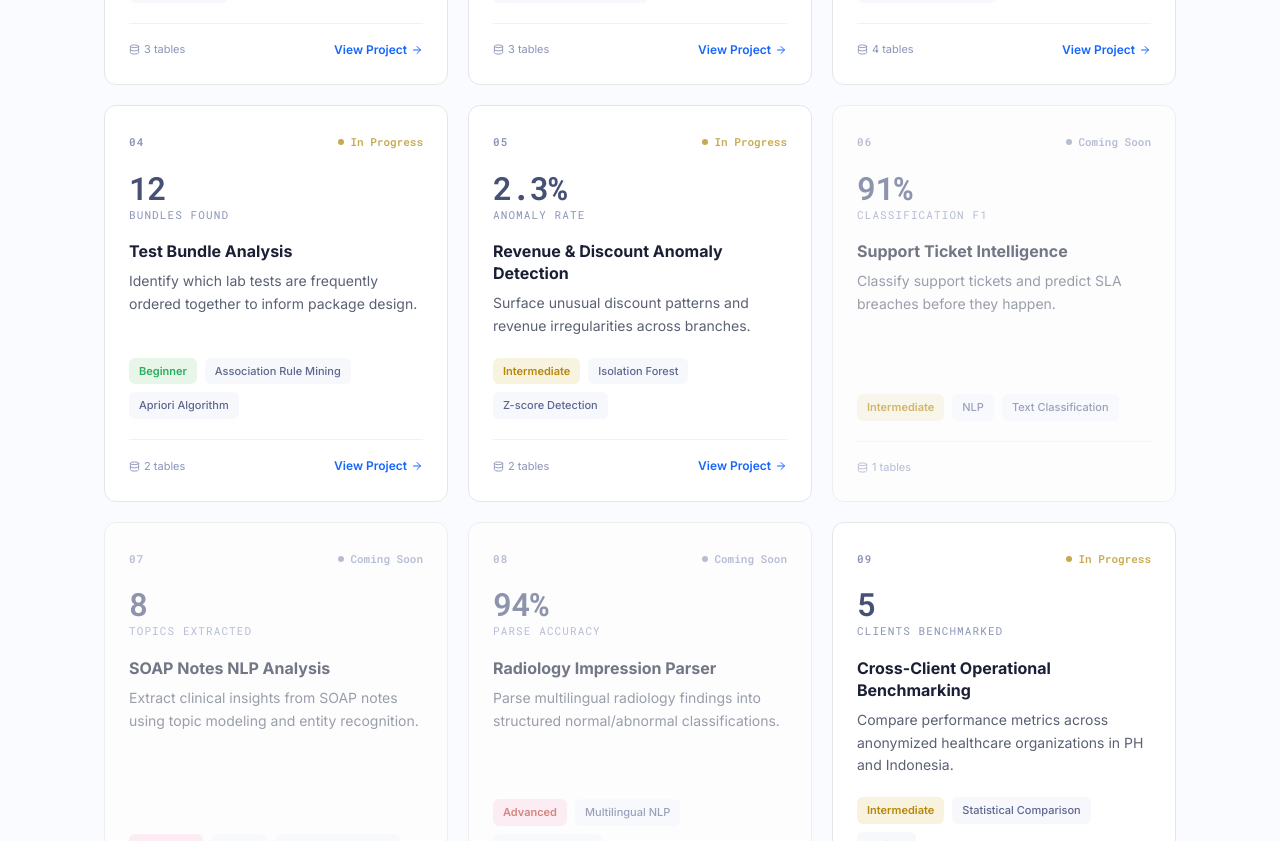
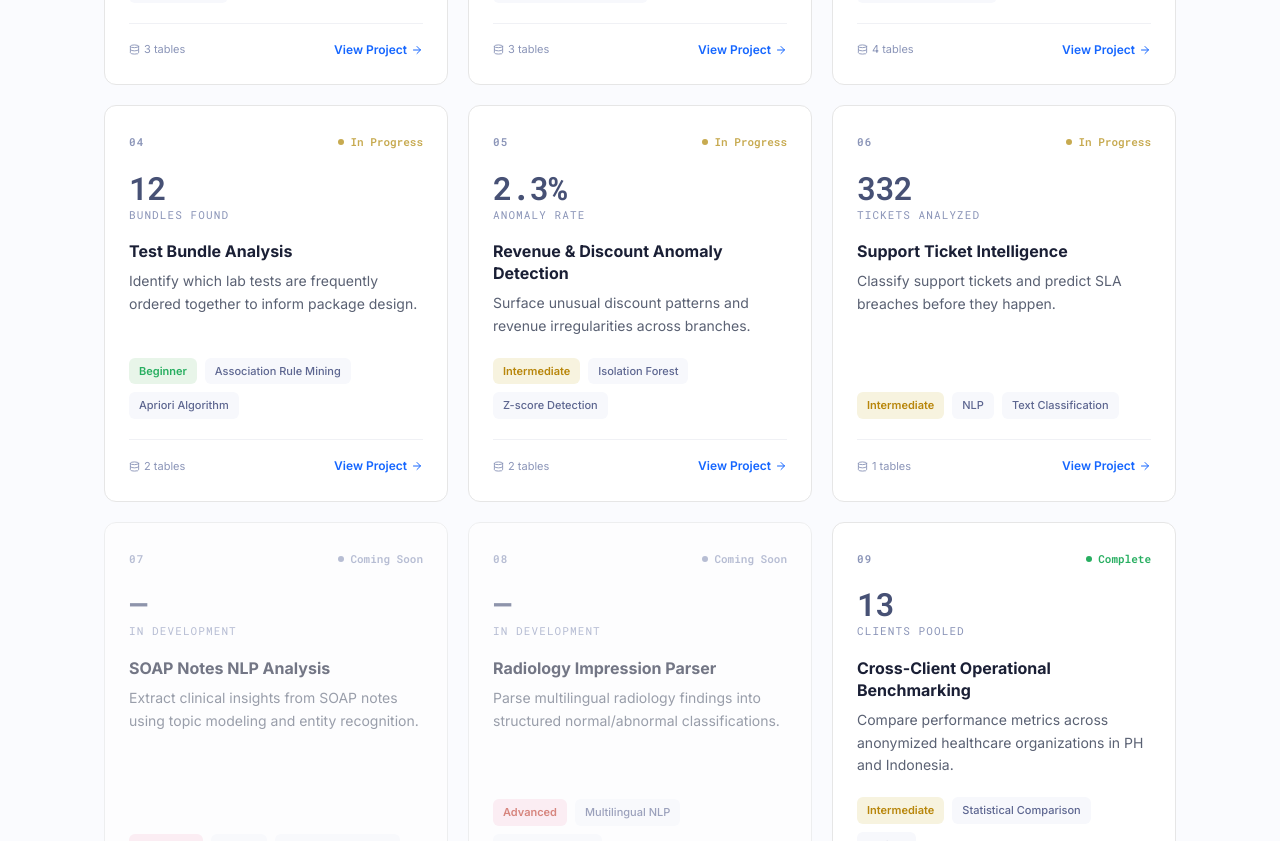
Before and after one commit to OrangeJuice023/dashlabs-sample-project, a Next.js app: page /projects in a window 1280 px wide. Shown: the part 760-1601 px from the top of the page. Built offline with nearby package versions, Linux system fonts and the light colour scheme.

Commit message:
Update projects.ts

```diff
--- a/src/content/projects.ts
+++ b/src/content/projects.ts
@@ -20,7 +20,7 @@ export const projects: ProjectMeta[] = [
     title: "Lab Turnaround Time Predictor",
     tagline: "Predict service completion delays before they affect patient experience.",
     difficulty: "Beginner",
-    status: "complete",
+    status: "in-progress",
     clients: ["All Clients"],
     tables: ["patient_services", "patients", "orders"],
     techniques: ["Linear Regression", "Random Forest Regressor", "Gradient Boosting"],
@@ -72,11 +72,11 @@ export const projects: ProjectMeta[] = [
     title: "Support Ticket Intelligence",
     tagline: "Classify support tickets and predict SLA breaches before they happen.",
     difficulty: "Intermediate",
-    status: "placeholder",
+    status: "in-progress",
     clients: ["Kalix"],
     tables: ["patient_services"],
     techniques: ["NLP", "Text Classification", "SLA Breach Prediction"],
-    keyMetric: { value: "91%", label: "Classification F1" },
+    keyMetric: { value: "332", label: "Tickets Analyzed" },
     color: "bg-[#F7F3DF]",
   },
   {
@@ -89,7 +89,7 @@ export const projects: ProjectMeta[] = [
     clients: ["ARDI Health Services"],
     tables: ["patient_services"],
     techniques: ["TF-IDF", "LDA Topic Modeling", "Named Entity Recognition"],
-    keyMetric: { value: "8", label: "Topics Extracted" },
+    keyMetric: { value: "—", label: "In Development" },
     color: "bg-[#FCE4EC]",
   },
   {
@@ -102,7 +102,7 @@ export const projects: ProjectMeta[] = [
     clients: ["Klinik dr. Hondo Supeno"],
     tables: ["patient_service_results"],
     techniques: ["Multilingual NLP", "Regex Extraction", "Bahasa Indonesia Processing"],
-    keyMetric: { value: "94%", label: "Parse Accuracy" },
+    keyMetric: { value: "—", label: "In Development" },
     color: "bg-[#FCE4EC]",
   },
   {
@@ -111,11 +111,11 @@ export const projects: ProjectMeta[] = [
     title: "Cross-Client Operational Benchmarking",
     tagline: "Compare performance metrics across anonymized healthcare organizations in PH and Indonesia.",
     difficulty: "Intermediate",
-    status: "in-progress",
+    status: "complete",
     clients: ["All Clients"],
     tables: ["patient_services", "orders", "patient_service_results"],
     techniques: ["Statistical Comparison", "ANOVA", "Multi-source Normalization"],
-    keyMetric: { value: "5", label: "Clients Benchmarked" },
+    keyMetric: { value: "13", label: "Clients Pooled" },
     color: "bg-[#F7F3DF]",
   },
 ];
```
